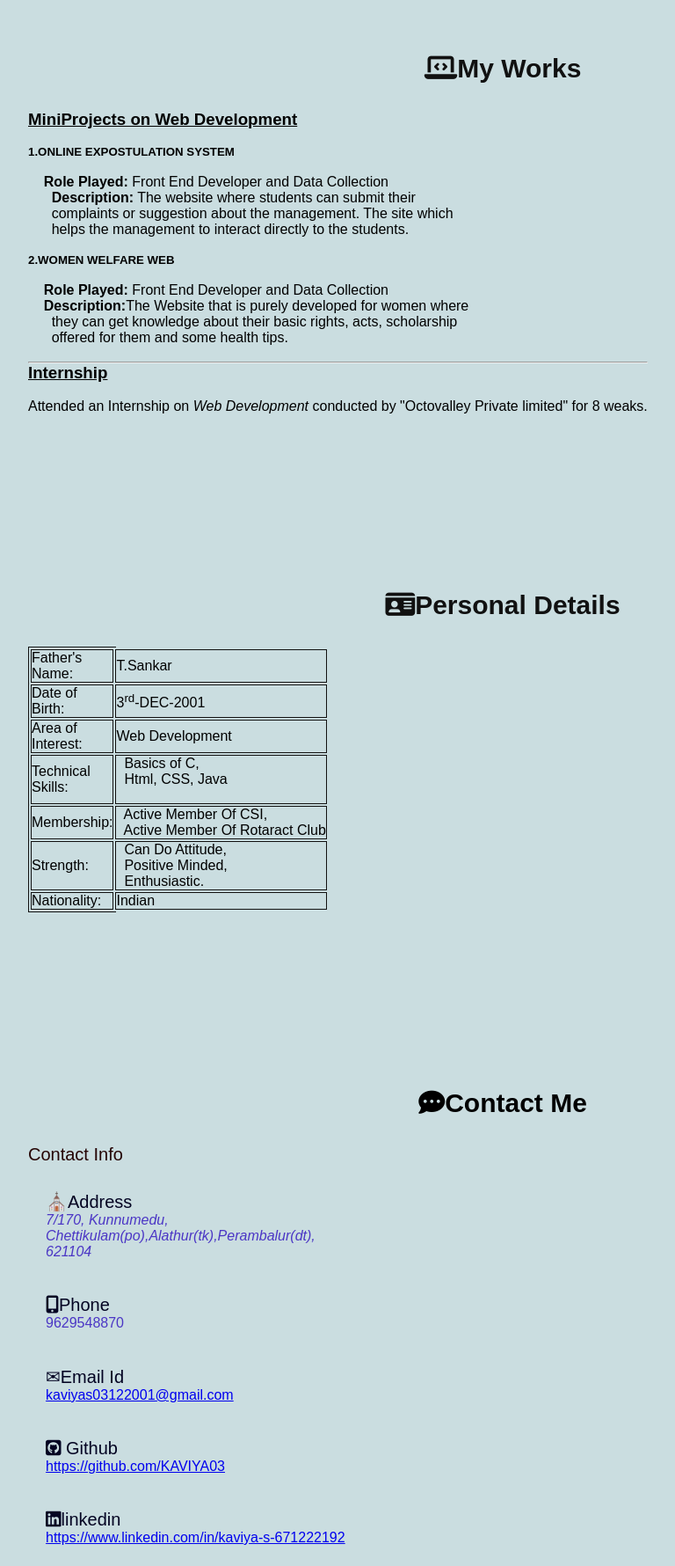
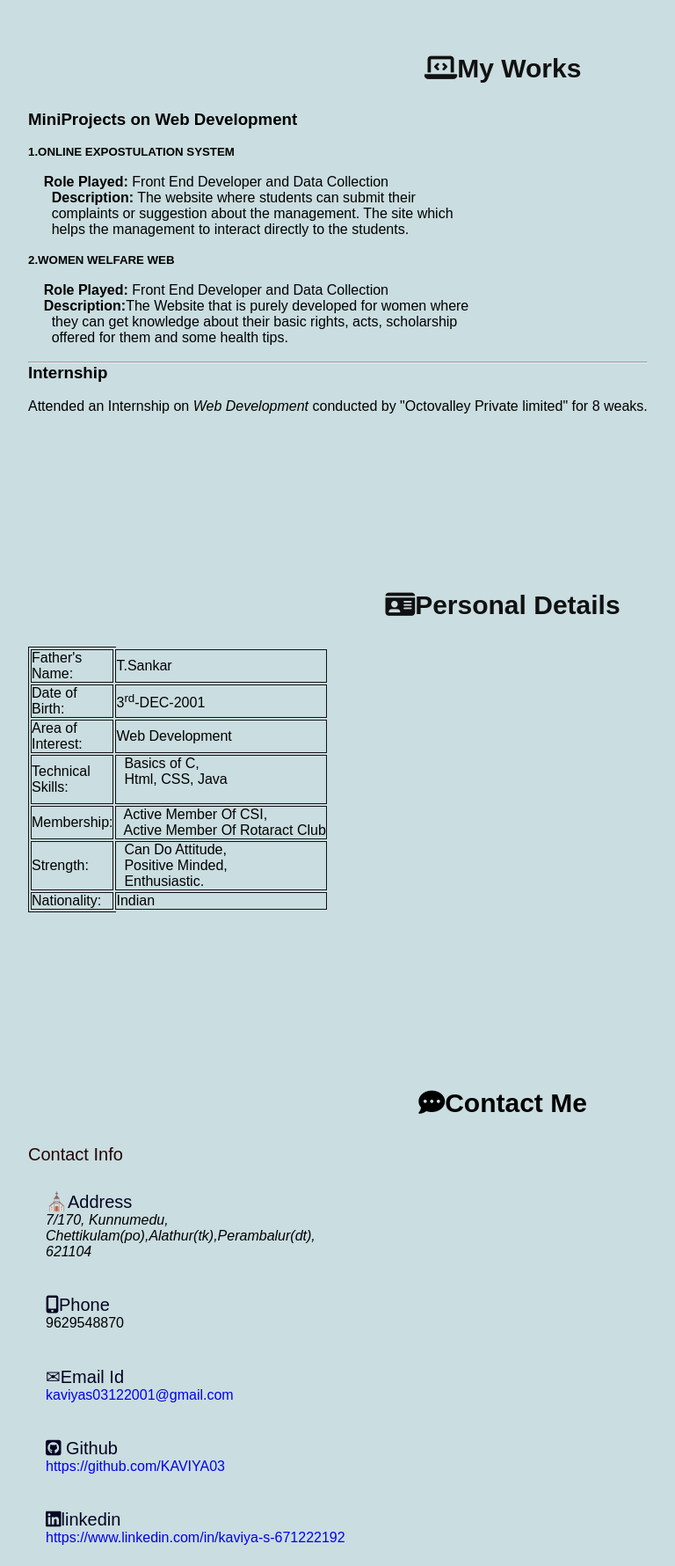
Before and after one commit to KAVIYA03/kaviya-sankar.github.io, a plain HTML site: page index.html in a window 1280 px wide. Shown: the part 2580-4360 px from the top of the page at 88% size, without its empty margins (68-836 px from the left). Drawn offline with Linux system fonts and the light colour scheme.

Commit message:
Update style.css

```diff
--- a/style.css
+++ b/style.css
@@ -8,6 +8,7 @@
 	font-family:'Poppins', sans-serif;
     scroll-behavior: smooth;
 	background: rgb(202, 221, 224);
+	    text-decoration: none;
 
 }
 
@@ -306,7 +307,6 @@
 	display: flex;
 	margin-left: 20px;
 	font-size: 16px;
-	color: rgb(75, 54, 197);
 	flex-direction: column;
 	font-weight: 300;
 }
```
